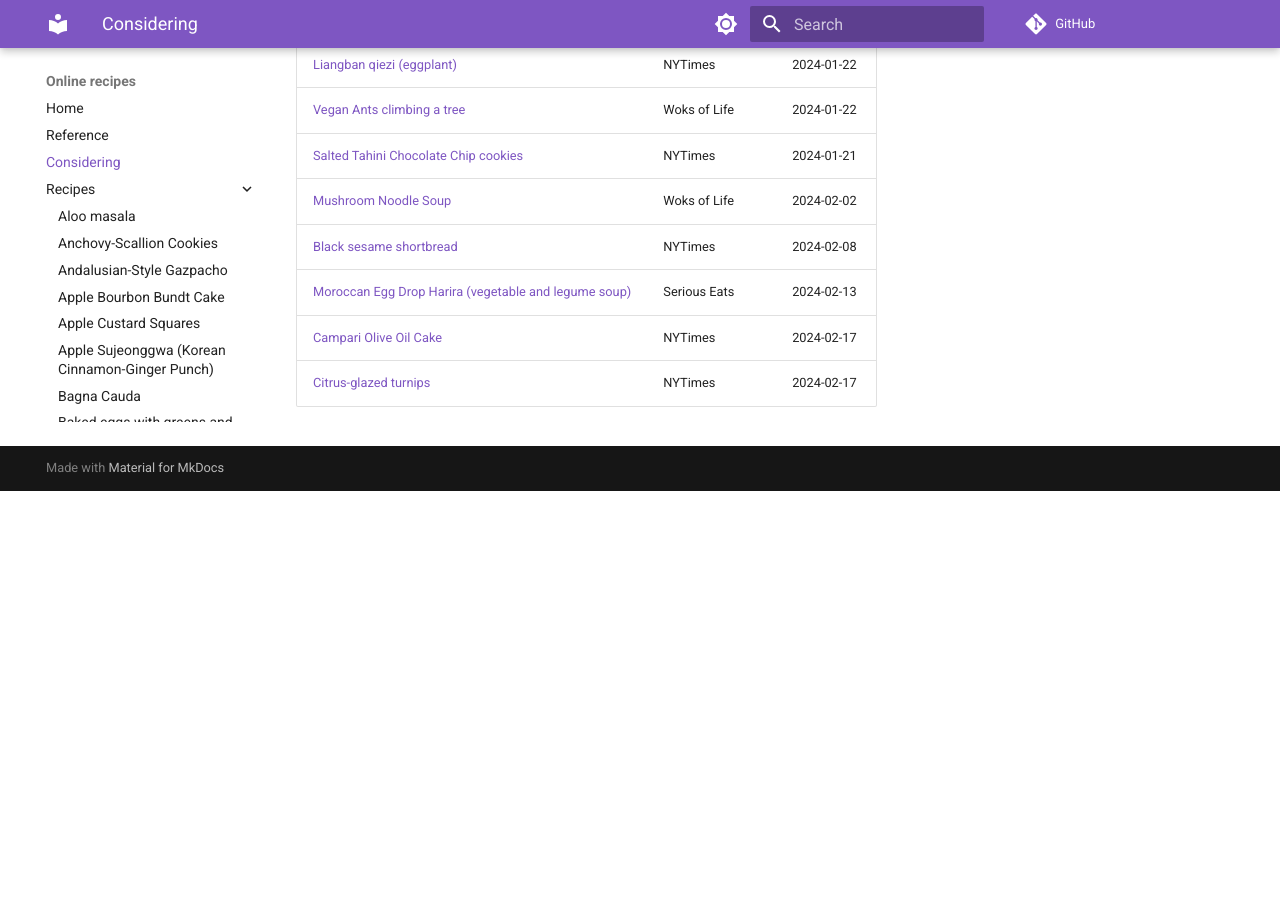
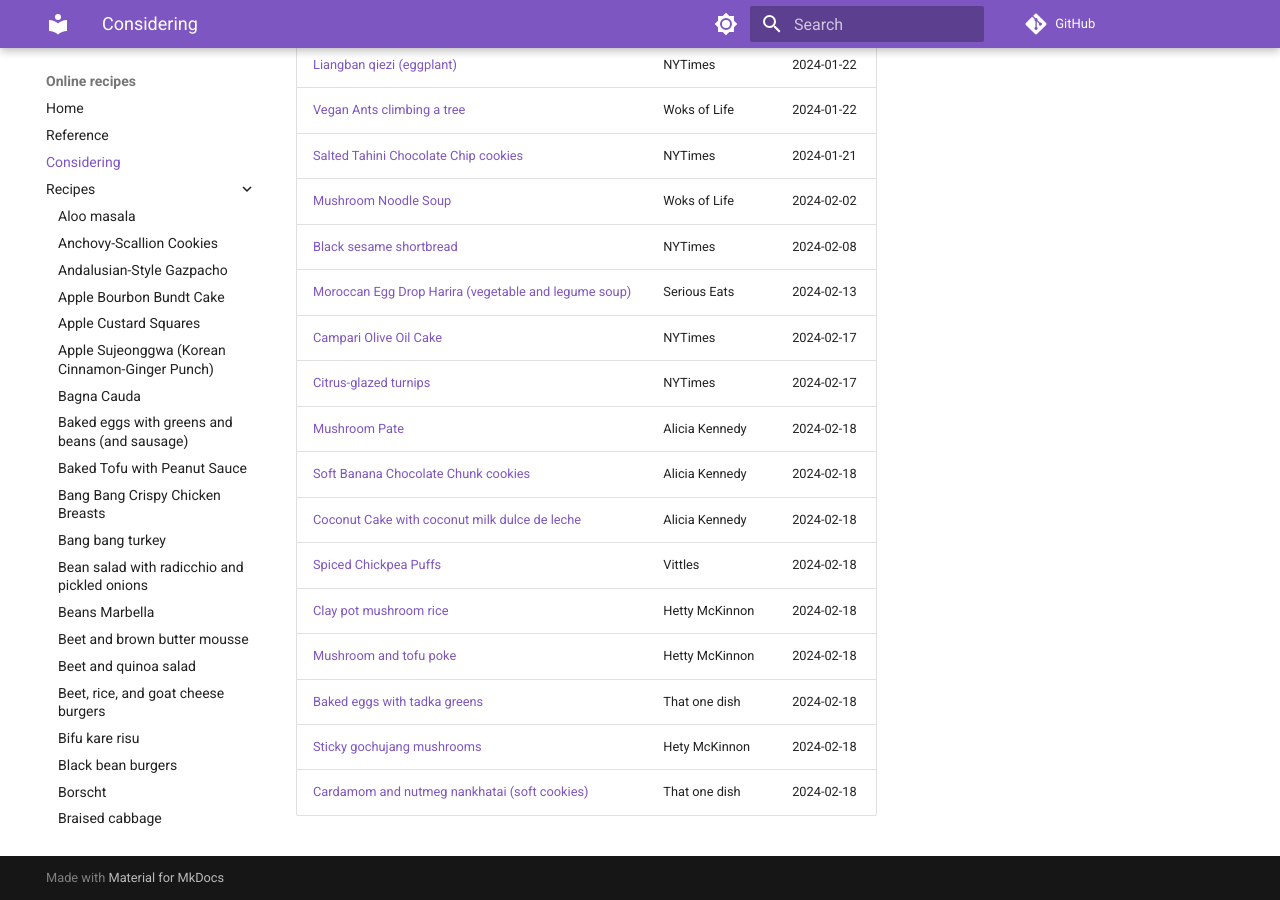
Before and after one commit to billbrod/recipes, an MkDocs documentation site: the page built from docs/considering.md, in a window 1280 px wide and 900 px high, scrolled down 1047 px. Built offline with MkDocs 1.6.1 and Material for MkDocs 9.7.7, drawn with Linux system fonts in a browser that asks for light colours; comment, search, counter and statistics services are not loaded; before the commit the page ends 1538 px from its top, so only the background shows below that.

Commit message:
updates considering

```diff
--- a/docs/considering.md
+++ b/docs/considering.md
@@ -29,3 +29,12 @@
 | [Moroccan Egg Drop Harira (vegetable and legume soup)](https://www.seriouseats.com/moroccan-egg-drop-harira-recipe-7109917)                       | Serious Eats    | 2024-02-13                       |
 | [Campari Olive Oil Cake](https://cooking.nytimes.com/recipes/1020922-campari-olive-oil-cake)                                                      | NYTimes         | 2024-02-17                       |
 | [Citrus-glazed turnips](https://cooking.nytimes.com/recipes/1024137-citrus-glazed-turnips)                                                        | NYTimes         | 2024-02-17                       |
+| [Mushroom Pate](https://www.aliciakennedy.news/p/from-the-kitchen-mushroom-pate-variation)                                                        | Alicia Kennedy  | 2024-02-18                       |
+| [Soft Banana Chocolate Chunk cookies](https://www.aliciakennedy.news/p/from-the-kitchen-soft-banana-chocolate)                                    | Alicia Kennedy  | 2024-02-18                       |
+| [Coconut Cake with coconut milk dulce de leche](https://www.aliciakennedy.news/p/from-the-kitchen-the-perfect-coconut)                            | Alicia Kennedy  | 2024-02-18                       |
+| [Spiced Chickpea Puffs](https://www.vittlesmagazine.com/p/cooking-in-crip-time)                                                                   | Vittles         | 2024-02-18                       |
+| [Clay pot mushroom rice](https://tovegetableswithlove.substack.com/p/mushroom-rice)                                                               | Hetty McKinnon  | 2024-02-18                       |
+| [Mushroom and tofu poke](https://tovegetableswithlove.substack.com/p/tofu-and-mushroom-poke)                                                      | Hetty McKinnon  | 2024-02-18                       |
+| [Baked eggs with tadka greens](https://thatonedish.substack.com/p/a-recipe-for-baked-eggs-with-tadka)                                             | That one dish   | 2024-02-18                       |
+| [Sticky gochujang mushrooms](https://tovegetableswithlove.substack.com/p/sticky-gochujang-mushrooms)                                              | Hety McKinnon   | 2024-02-18                       |
+| [Cardamom and nutmeg nankhatai (soft cookies)](https://thatonedish.substack.com/p/sugar-spice-and-everything-nice-eleanor)                        | That one dish   | 2024-02-18                                 |
```
